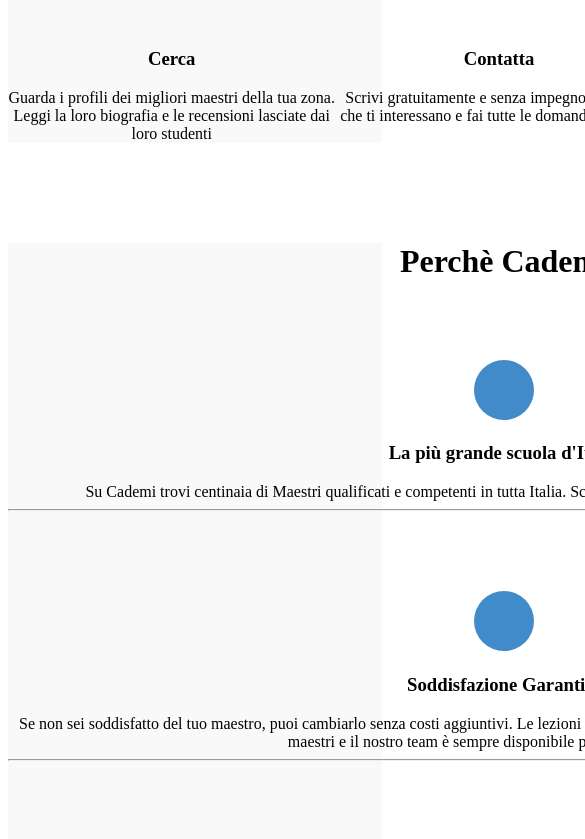
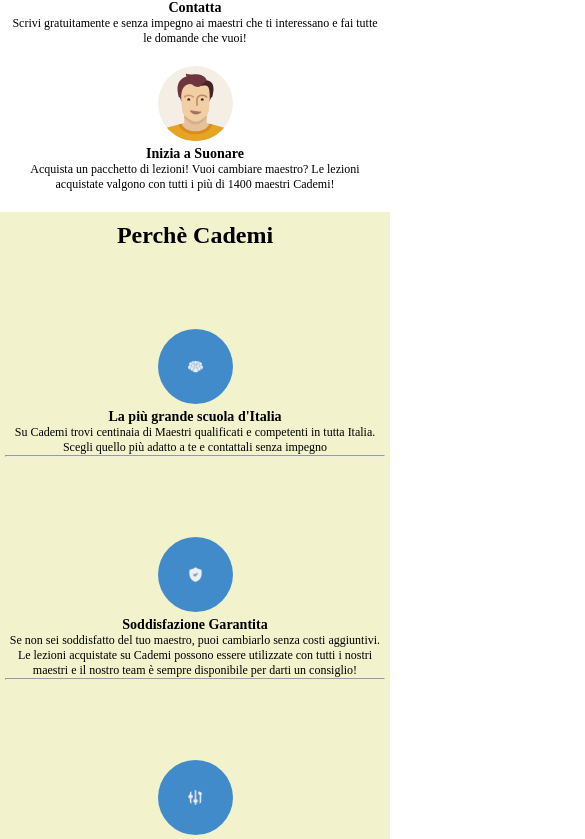
Before and after one commit to emaferr/html-css-resp-wannabe, a plain HTML site: page index.html in a window 390 px wide. Shown: the part 619-1458 px from the top of the page, 585 px wide, since content can reach past the window. Drawn offline with Linux system fonts and the light colour scheme; files that its build step writes are made by us from their sources.

Commit message:
Finish CSS media queries 420px

```diff
--- a/assets/css/style.css
+++ b/assets/css/style.css
@@ -1,3 +1,9 @@
+*{
+  box-sizing: border-box;
+  margin: 0;
+  padding: 0;
+}
+
 .row {
   width: 992px;
   margin-left: auto;
@@ -71,3 +77,39 @@ img {
 .clear {
   clear: both;
 }
+
+/* CSS media queries 420px */
+
+@media screen and (max-width: 420px) {
+
+  .row, #lezioni .row>.left, #lezioni .row>.right, #steps .row>.left, #steps .row>.central, #steps .row>.right{
+    width: 100%;
+    margin-top: 0;
+    padding: 10px 5px;
+    font-size: 12px;
+  }
+
+  img{
+    height: 75px;
+  }
+
+  #lezioni div, #why div{
+    background-color: #F2F2CD;
+  }
+
+  #steps{
+    background-color: white;
+  }
+
+
+
+
+
+
+
+
+
+
+
+
+}
--- a/index.html
+++ b/index.html
@@ -1,22 +1,24 @@
 <!DOCTYPE html>
 <html>
+
   <head>
     <meta charset="utf-8">
     <meta name="viewport" content="width=device-width, initial-scale=1.0">
-    <link rel="stylesheet" href="style.css">
+    <link rel="stylesheet" href="./assets/css/style.css">
     <title>Boolean aCademy</title>
   </head>
+
   <body>
     <div id="lezioni" class="container">
       <div class="row">
         <h1>Lezioni dove vuoi tu</h1>
         <div class="left">
-          <img src="img/icon/maps.png" alt="">
+          <img src="./assets/img/icon/maps.png" alt="maps">
           <h3>A casa tua</h3>
           Scegli il tuo maestro preferito e prenota la prima lezione a casa tua, a casa del maestro o nel suo studio
         </div>
         <div class="right">
-          <img src="img/icon/screen.png" alt="">
+          <img src="./assets/img/icon/screen.png" alt="screen">
           <h3>Online</h3>
           Impara senza muoverti da casa! Scegli da una vastissima lista di maestri abilitati all'insegnamento online, senza doverti preoccupare di distanze e spostamenti
         </div>
@@ -27,17 +29,17 @@
       <div class="row">
         <h1>Come Funziona</h1>
         <div class="left">
-          <img src="img/search.svg" alt="">
+          <img src="./assets/img/search.svg" alt="search">
           <h3>Cerca</h3>
           Guarda i profili dei migliori maestri della tua zona. Leggi la loro biografia e le recensioni lasciate dai loro studenti
         </div>
         <div class="central">
-          <img src="img/letter.svg" alt="">
+          <img src="./assets/img/letter.svg" alt="letter">
           <h3>Contatta</h3>
           Scrivi gratuitamente e senza impegno ai maestri che ti interessano e fai tutte le domande che vuoi!
         </div>
         <div class="right">
-          <img src="img/male.svg" alt="">
+          <img src="./assets/img/male.svg" alt="male">
           <h3>Inizia a Suonare</h3>
           Acquista un pacchetto di lezioni! Vuoi cambiare maestro? Le lezioni acquistate valgono con tutti i più di 1400 maestri Cademi!
         </div>
@@ -48,19 +50,19 @@
       <div class="row">
         <h1>Perchè Cademi</h1>
         <div class="first">
-          <img src="img/icon/profile.png" alt="">
+          <img src="./assets/img/icon/profile.png" alt="profile">
           <h3>La più grande scuola d'Italia</h3>
           Su Cademi trovi centinaia di Maestri qualificati e competenti in tutta Italia. Scegli quello più adatto a te e contattali senza impegno
           <hr>
         </div>
         <div class="second">
-          <img src="img/icon/secure.png" alt="">
+          <img src="./assets/img/icon/secure.png" alt="secure">
           <h3>Soddisfazione Garantita</h3>
           Se non sei soddisfatto del tuo maestro, puoi cambiarlo senza costi aggiuntivi. Le lezioni acquistate su Cademi possono essere utilizzate con tutti i nostri maestri e il nostro team è sempre disponibile per darti un consiglio!
           <hr>
         </div>
         <div class="third">
-          <img src="img/icon/flex.png" alt="">
+          <img src="./assets/img/icon/flex.png" alt="flex">
           <h3>Flessibile e Conveniente</h3>
           Cademi non ha alcun costo d’iscrizione a differenza delle scuole di musica tradizionali. Inoltre, sei tu a scegliere dove fare lezione e gli orari delle tue lezioni.
         </div>
```
